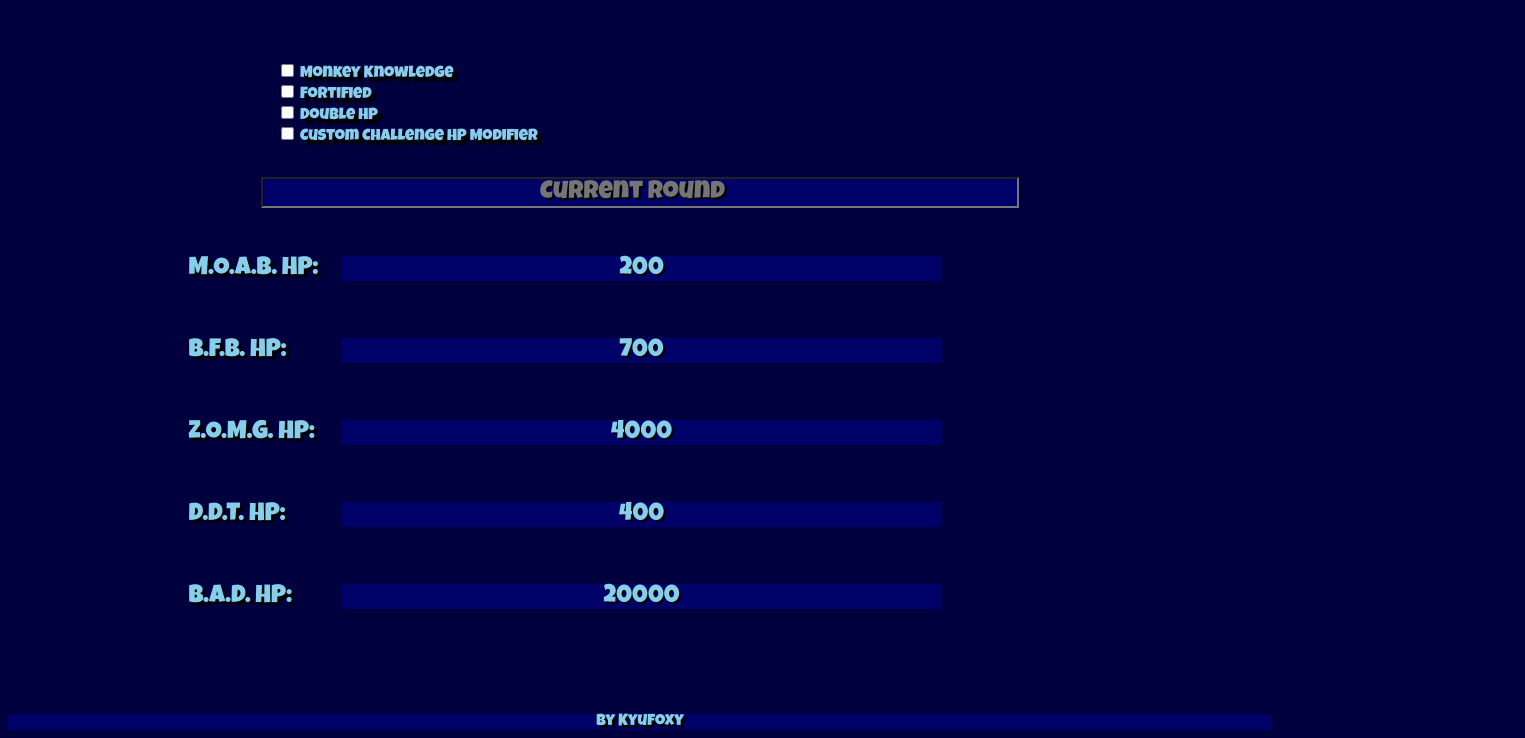
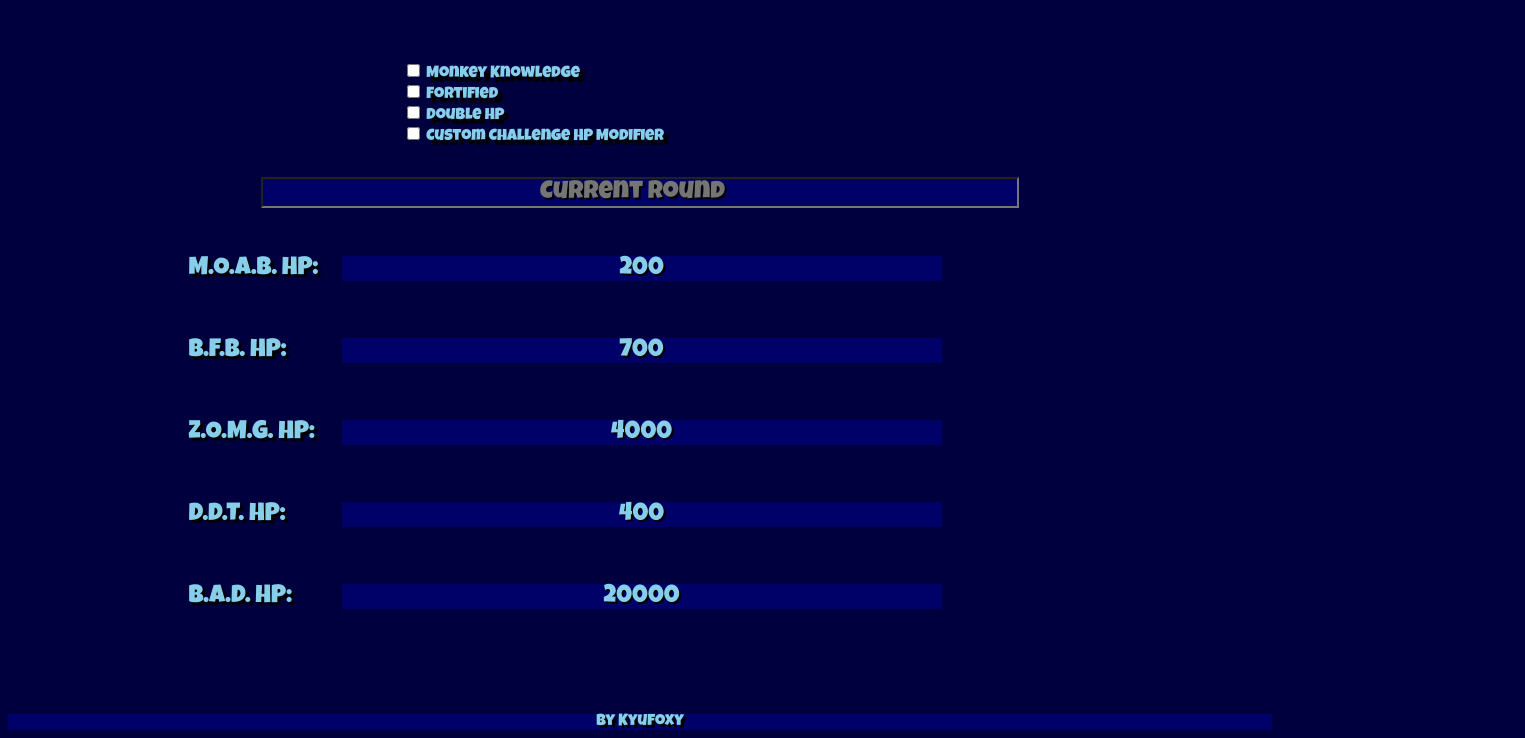
Before and after one commit to BrinaaSM/btd6tools, a plain HTML site: page html/MOABHP.html in a window 1280 px wide. Shown: the part 161-899 px from the top of the page, 1525 px wide, since content can reach past the window. Drawn offline with Linux system fonts and the light colour scheme.

Commit message:
fixed horizontal scroll

```diff
--- a/css/moabhp.css
+++ b/css/moabhp.css
@@ -46,9 +46,8 @@ p {
 }
 
 .checkbox-container {
-	position: relative;
 	display: block;
 	padding: 1em;
 	text-align: left;
-	left: 20%;
+	margin-left: 30%;
 }
```
